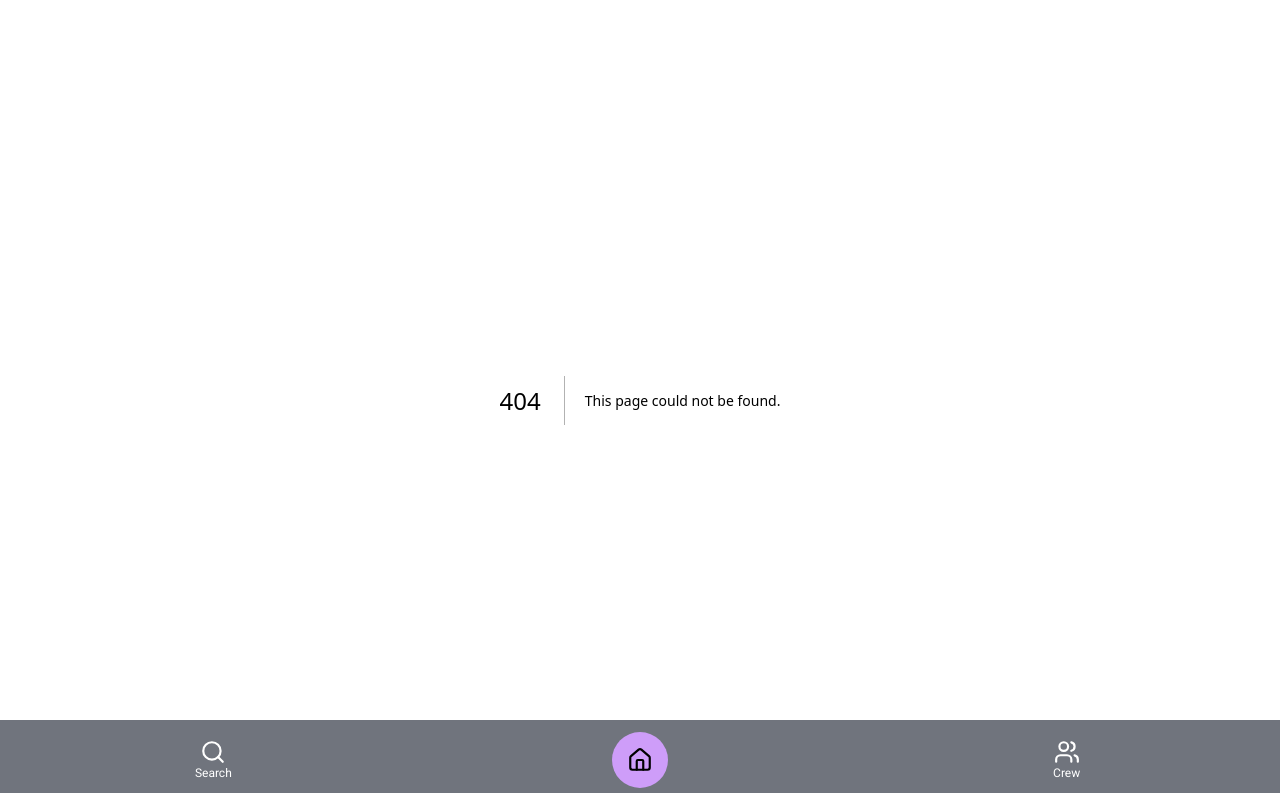
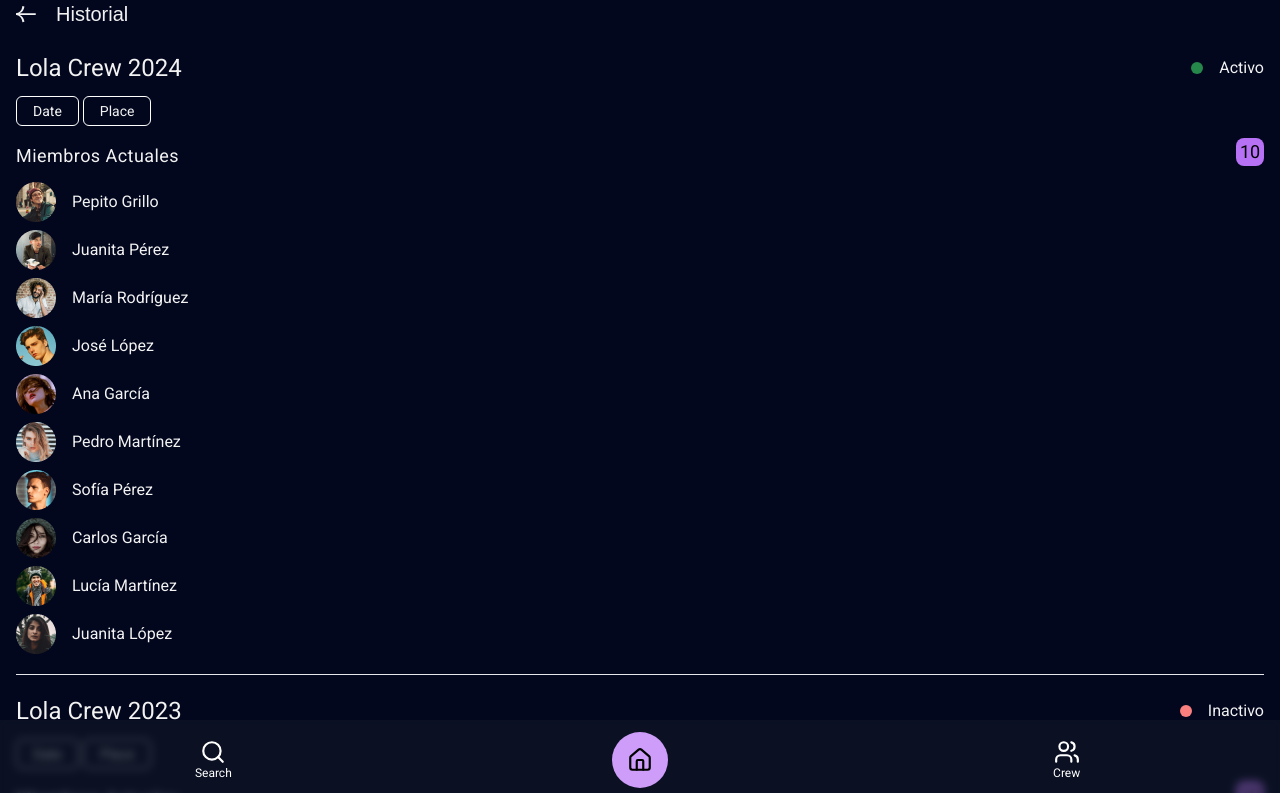
Before and after one commit to igrowker/i004-crewland-front, a Next.js app: page /profile/historial in a window 1280 px wide. Before the commit this address had no page. Shown: the top 793 px of the page. Built offline with nearby package versions, Linux system fonts and the light colour scheme; a web font is replaced by a local one.

Commit message:
refactor: move historial and currentCrews to profile file

```diff
--- a/src/app/home/currentCrews/page.tsx
+++ b/src/app/profile/currentCrews/page.tsx
@@ -2,8 +2,8 @@
 import Container from '@/components/elements/Container/Container'
 import '@/components/elements/calendar/Calendar.css'
 import NavTitle from '@/components/elements/headers/NavTitle'
-import GroupSection from '@/components/elements/Chat/GroupSection'
-import {groups, chats} from '@/json/historial'
+import GroupSection from '@/components/elements/Profile/GroupSection'
+import { groups, chats } from '@/json/historial'
 
 export default function CurrentCrews() {
   const handleDelete = (chatIndex: number) => {
--- a/src/app/home/historial/page.tsx
+++ b/src/app/profile/historial/page.tsx
@@ -2,8 +2,8 @@
 import Container from '@/components/elements/Container/Container'
 import '@/components/elements/calendar/Calendar.css'
 import NavTitle from '@/components/elements/headers/NavTitle'
-import GroupSection from '@/components/elements/Chat/GroupSection'
-import {groups, chats} from '@/json/historial'
+import GroupSection from '@/components/elements/Profile/GroupSection'
+import { groups, chats } from '@/json/historial'
 
 export default function Historial() {
 
--- a/src/components/elements/Chat/GroupSection.tsx
+++ b/src/components/elements/Profile/GroupSection.tsx
@@ -1,5 +1,5 @@
 import HistorialHeader from "../headers/HistorialHeader"
-import UserChatItem from "./UserChatCard/UserChatItem"
+import UserChatItem from "../Chat/UserChatCard/UserChatItem"
 import { usePathname } from 'next/navigation'
 
 interface GroupSectionProps {
@@ -38,7 +38,7 @@ const GroupSection: React.FC<GroupSectionProps> = ({ groupName, status, service,
                 ))}
             </div>
 
-            {pathname === '/home/currentCrews' && (
+            {pathname === '/profile/currentCrews' && (
                 <div className='flex flex-row gap-1'>
                     <button className='w-full my-3 p-2 rounded-lg outline-1 text-customWhite outline outline-customWhite text-[14px]'>
                         Ir al Chat
--- a/src/components/elements/headers/HistorialHeader.tsx
+++ b/src/components/elements/headers/HistorialHeader.tsx
@@ -2,7 +2,7 @@
 import React, { useState } from 'react'
 import { Car, Building, Users, CirclePlus } from 'lucide-react'
 import { usePathname } from 'next/navigation'
-import AddUserModal from '../Chat/AddUserModal'
+import AddUserModal from '../Profile/AddUserModal'
 export interface HeaderProps {
     groupName: string
     status: string
@@ -13,7 +13,7 @@ export interface HeaderProps {
 
 const HistorialHeader: React.FC<HeaderProps> = ({ groupName, status, service, chatsLength, showAddButton }) => {
     const pathname = usePathname()
-    const headerText = pathname === '/home/historial' ? 'Miembros Actuales' : 'Acompañantes'
+    const headerText = pathname === '/profile/historial' ? 'Miembros Actuales' : 'Acompañantes'
     const [isMenuOpen, setIsMenuOpen] = useState<boolean>(false);
 
     const handleAddUser = (email: string) => {
```
Also changed, not shown: src/components/elements/Profile/AddUserModal.tsx (renamed from src/components/elements/Chat/AddUserModal.tsx).
